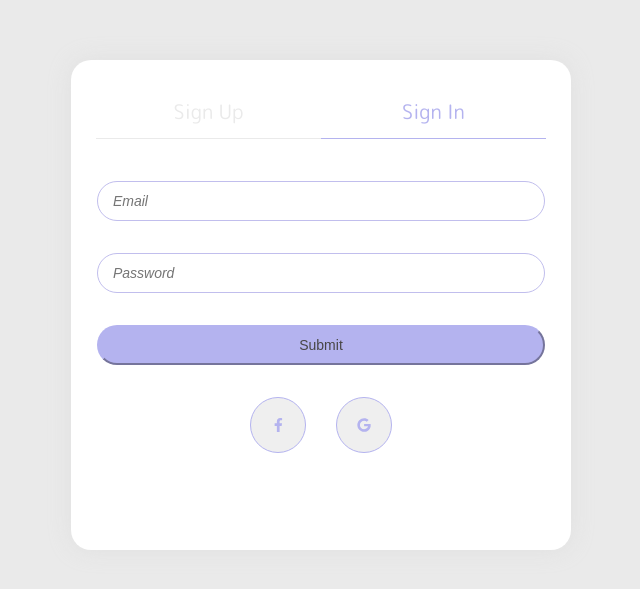
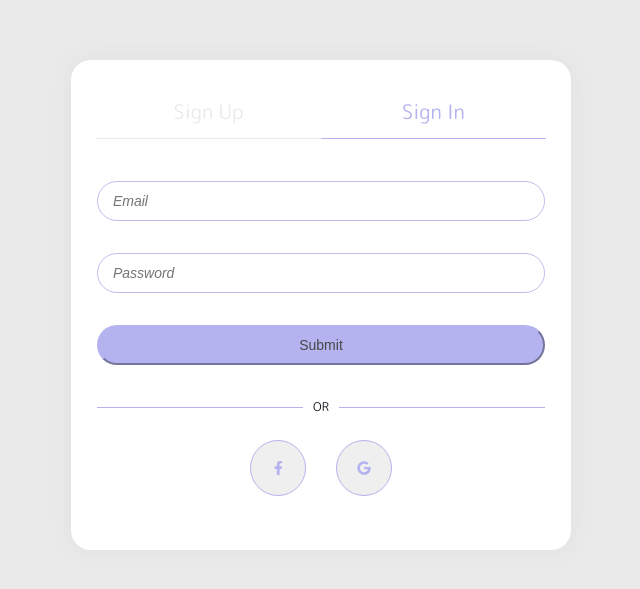
Before and after one commit to mvn-tienle2-dn/Todo-PWA, a Vue app in the folder todo-vue-pwa/: page /auth in a window 1280 px wide. Shown: the part 111-700 px from the top of the page, without its empty margins (319-959 px from the left). Built offline with nearby package versions, Linux system fonts and the light colour scheme.

Commit message:
Change padding

```diff
--- a/todo-vue-pwa/src/assets/styling/pages/_auth.scss
+++ b/todo-vue-pwa/src/assets/styling/pages/_auth.scss
@@ -124,7 +124,6 @@
   }
   .action {
     .btn {
-      @include pxRem(margin-top, 32);
       @include pxRem(margin-right, 30);
       @include pxRem(width, 56);
       @include pxRem(height, 56);
@@ -198,6 +197,21 @@
     }
   }
 
+  .login-or {
+    @include pxRem(margin, 32 auto);
+    width: 90%;
+    border-bottom: 1px solid map-get($color, primary);
+    .pros {
+      @include pxRem(margin-bottom, -10);
+      text-align: center;
+      span {
+        @include pxRem(padding, 0 10);
+        background: map-get($color, white);
+        text-transform: uppercase;
+      }
+    }
+  }
+
   .loading-bro {
     @include pxRem(margin, 0 auto 40);
     .load {
--- a/todo-vue-pwa/src/components/features/SignIn.vue
+++ b/todo-vue-pwa/src/components/features/SignIn.vue
@@ -7,6 +7,9 @@
       <input class="input email" id="emailIn" type="email" placeholder="Email" v-model="email">
       <input class="input password" id="passwordIn" type="password" placeholder="Password" v-model="password">
       <button type="button" class="btn btn-primary" @click="login()">Submit</button>
+      <div class="login-or">
+        <h5 class="pros"><span>Or</span></h5>
+      </div>
       <div class="action">
         <button type="button" class="btn btn-fb" @click="signinWithFB()"><i class="fab fa-facebook-f"></i></button>
         <button type="button" class="btn btn-google" @click="signinWithGoogle()"><i class="fab fa-google"></i></button>
```
